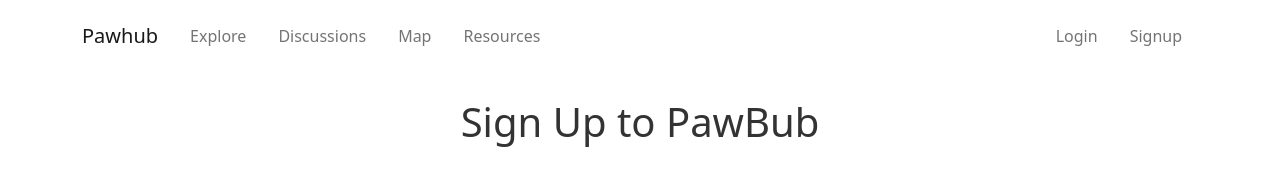
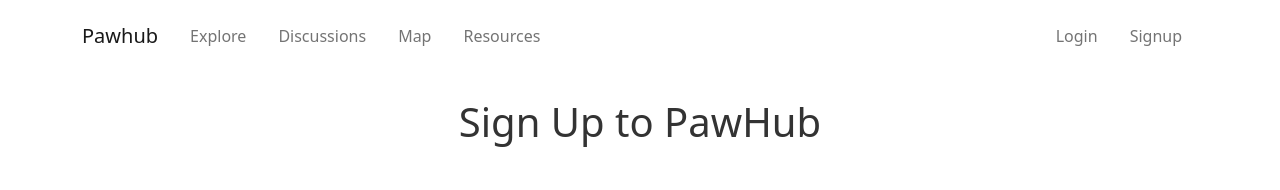
Before and after one commit to t-iffany/pawhub, a React (Create React App) app in the folder pawhub-frontend/: page /signup in a window 1280 px wide. Shown: the top 190 px of the page. Built offline with nearby package versions, Linux system fonts and the light colour scheme.

Commit message:
fix spelling error

```diff
--- a/pawhub-frontend/src/components/User/SignUp.jsx
+++ b/pawhub-frontend/src/components/User/SignUp.jsx
@@ -43,7 +43,7 @@ export default function SignUp ({setCurrentUser}) {
     <Container className="signup-container">
       <Row className="justify-content-center">
         <Col xs={12} sm={8} md={6} lg={4}>
-          <h1 className="text-center">Sign Up to PawBub</h1>
+          <h1 className="text-center">Sign Up to PawHub</h1>
           <p>Join the fun in the discussions and connect with other users</p>
           <Form onSubmit={handleSubmit}>
             <Form.Group controlId="username">
```
